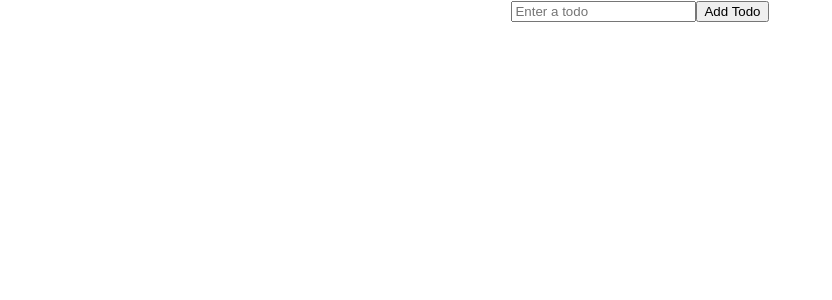
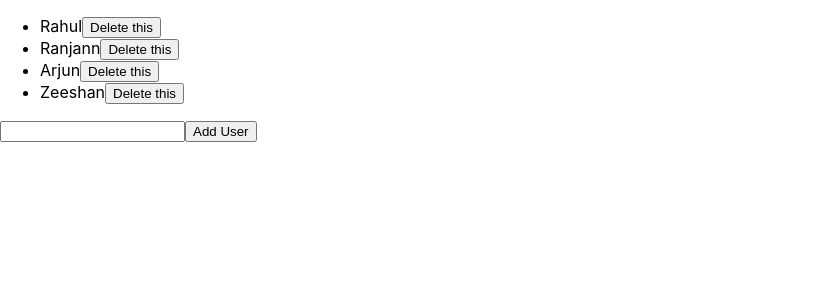
Before and after one commit to Zeeshan00-7/ASSIGNMENTS-REPO, a React (Create React App) app: page / in a window 1280 px wide. Shown: the top 300 px of the page, without its empty margins (0-832 px from the left). Built offline with nearby package versions, Linux system fonts and the light colour scheme.

Commit message:
using map method

```diff
--- a/src/App.css
+++ b/src/App.css
@@ -1,5 +1,6 @@
 .App {
   text-align: center;
+
 }
 
 .App-logo {
--- a/src/App.js
+++ b/src/App.js
@@ -1,10 +1,12 @@
-import './App.css';
-import TodoApp from './components/organisms/TodoApp/TodoApp';
+import React from 'react';
+import UserList from './Component/UserDetails'
 
 function App() {
   return (
     <div className="App">
-<TodoApp/>    </div>
+      {/* <NameInput /> */}
+      <UserList/>
+    </div>
   );
 }
 
--- /dev/null
+++ b/src/Component/UserDetails.css
@@ -0,0 +1,5 @@
+.wrapper{
+    display: flex;
+    align-items: center;
+    justify-content: center;
+}
--- /dev/null
+++ b/src/Component/UserDetails.js
@@ -0,0 +1,45 @@
+import  { useState } from 'react';
+
+function UserList() {
+  const [users, setUsers] = useState(["Rahul","Ranjann","Arjun","Zeeshan"]);
+  const [newUserName, setNewUserName] = useState('');
+
+  const handleDeleteUser = (index) => {
+    const updatedUsers = [...users];
+    updatedUsers.splice(index, 1);
+    setUsers(updatedUsers);
+  };
+
+  const handleAddUser = () => {
+    if (newUserName.trim() !== '') {
+      setUsers([...users, newUserName]);
+      setNewUserName('');
+    }
+  };
+
+  return (
+    <div className='wrapper'>
+      <ul>
+        {users.map((user, index) => (
+          <li key={index}>
+            {user}
+            <button onClick={() => handleDeleteUser(index)}>Delete this</button>
+          </li>
+        ))}
+      </ul>
+      <input
+        type="text"
+        value={newUserName}
+        onChange={(e) => setNewUserName(e.target.value)}
+        onKeyDown={(e) => {
+          if (e.key === 'Enter') {
+            handleAddUser();
+          }
+        }}
+      />
+      <button onClick={handleAddUser}>Add User</button>
+    </div>
+  );
+}
+
+export default UserList;
--- a/src/components/atoms/Button/Button.jsx
+++ /dev/null
@@ -1,9 +0,0 @@
-import React from 'react';
-
-function Button({ onClick, children }) {
-  return (
-    <button onClick={onClick}>{children}</button>
-  );
-}
-
-export default Button;
--- a/src/components/atoms/Input/Input.jsx
+++ /dev/null
@@ -1,14 +0,0 @@
-import React from 'react';
-
-function Input({ value, onChange, placeholder }) {
-  return (
-    <input
-      type="text"
-      value={value}
-      onChange={onChange}
-      placeholder={placeholder}
-    />
-  );
-}
-
-export default Input;
--- a/src/components/molecules/TodoList/TodoList.jsx
+++ /dev/null
@@ -1,20 +0,0 @@
-import React from 'react';
-
-function TodoList({ todos, onDelete }) {
-  const handleDelete = (index) => {
-    onDelete(index);
-  };
-
-  return (
-    <ul>
-      {todos.map((todo, index) => (
-        <li key={index}>
-          {todo}
-          <button onClick={() => handleDelete(index)}>Delete</button>
-        </li>
-      ))}
-    </ul>
-  );
-}
-
-export default TodoList;
--- a/src/components/organisms/TodoApp/TodoApp.jsx
+++ /dev/null
@@ -1,36 +0,0 @@
-import React, { useState } from 'react';
-import Input from '../../atoms/Input/Input';
-import Button from '../../atoms/Button/Button';
-import TodoList from '../../molecules/TodoList/TodoList';
-
-function TodoApp() {
-  const [todos, setTodos] = useState([]);
-  const [inputValue, setInputValue] = useState('');
-
-  const handleAddTodo = () => {
-    if (inputValue.trim() !== '') {
-      setTodos([...todos, inputValue]);
-    }
-    setInputValue('');
-  };
-
-  const handleDeleteTodo = (index) => {
-    const updatedTodos = [...todos];
-    updatedTodos.splice(index, 1);
-    setTodos(updatedTodos);
-  };
-
-  return (
-    <div>
-      <Input
-        value={inputValue}
-        onChange={(event) => setInputValue(event.target.value)}
-        placeholder="Enter a todo"
-      />
-      <Button onClick={handleAddTodo}>Add Todo</Button>
-      <TodoList todos={todos} onDelete={handleDeleteTodo} />
-    </div>
-  );
-}
-
-export default TodoApp;
```
